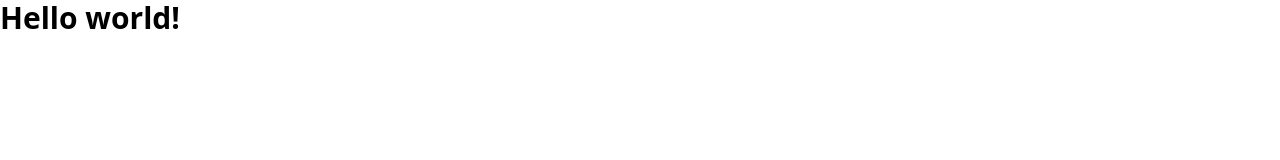
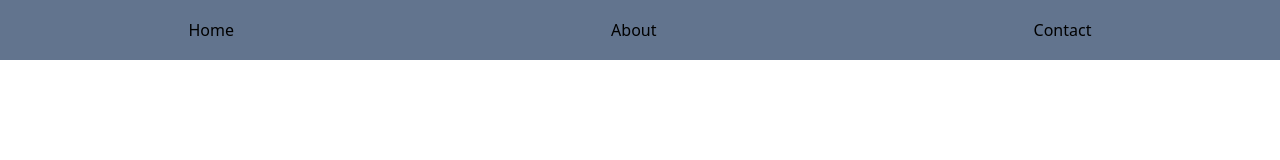
Before and after one commit to JulienHatemian/curriculum-vitae, a website: page index.html in a window 1280 px wide. Drawn offline with Linux system fonts and the light colour scheme.

Commit message:
Test Tailwindcss, add nav

```diff
--- a/index.html
+++ b/index.html
@@ -3,10 +3,16 @@
 <head>
     <meta charset="UTF-8">
     <meta name="viewport" content="width=device-width, initial-scale=1.0">
-    <title>Document</title>
+    <title>CV</title>
     <link href="src/output.css" rel="stylesheet">
 </head>
 <body>
-    <h1 class="text-3xl font-bold">Hello world!</h1>
+    <nav class="bg-slate-500 w-full h-15">
+        <ul class="flex justify-around items-center h-full">
+            <li><a href="#">Home</a></li>
+            <li><a href="#">About</a></li>
+            <li><a href="#">Contact</a></li>
+        </ul>
+    </nav>
 </body>
 </html>
```
Also changed, not shown: src/output.css.
